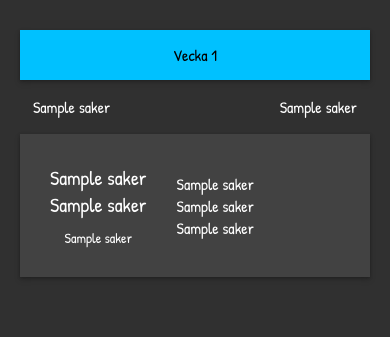
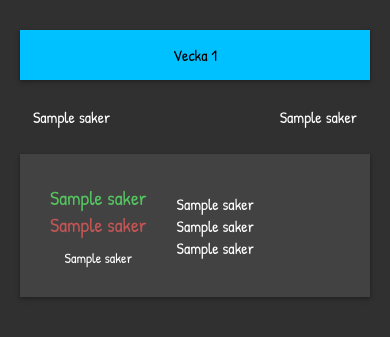
Before and after one commit to belismau/MAU-Schema, a Flask app: template templates/index.html in a window 390 px wide. Shown: the top 337 px of the page. Run offline with Flask 2, Linux system fonts and the light colour scheme; the template is opened without the code that fills it: most values are stand-ins (such as "Sample title", 1, 10 or a date in 2020).

Commit message:
updated colors mobile

```diff
--- a/static/CSS/style.css
+++ b/static/CSS/style.css
@@ -22,7 +22,7 @@ body {
 }
 
 #mobilediv > p {
-  margin: 0;
+  margin: 0 0 10px 0;
   padding: 14px;
   background: #00c1ff;
   text-align: center;
@@ -49,6 +49,15 @@ body {
   color: white;
   box-shadow: none;
   padding: 0 13px 0 13px;
+  margin-bottom: 10px;
+}
+
+#clock_local > p:first-child {
+  color: #55c35f;
+}
+
+#clock_local > #clockEnd {
+  color: #c35555;
 }
 
 #second {
--- a/templates/index.html
+++ b/templates/index.html
@@ -74,7 +74,7 @@
               <div id="second">
                 <div id="clock_local">
                   <p> {{ i[6] }} </p>
-                  <p> {{ i[7] }} </p>
+                  <p id="clockEnd"> {{ i[7] }} </p>
                   <p> {{ i[8] }} </p>
                 </div>
                 <div id="other">
@@ -92,7 +92,7 @@
                 <div id="second">
                 <div id="clock_local">
                   <p> {{ i[6] }} </p>
-                  <p> {{ i[7] }} </p>
+                  <p id="clockEnd"> {{ i[7] }} </p>
                   <p> {{ i[8] }} </p>
                 </div>
                 <div id="other">
```
